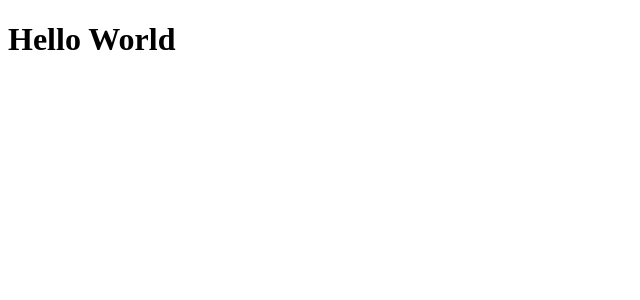
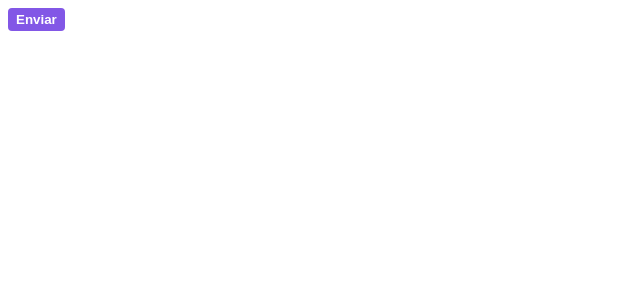
Before and after one commit to devLeticia/shop-nextjs, a Next.js app: page / in a window 1280 px wide. Shown: the top 300 px of the page, without its empty margins (0-640 px from the left). Built offline with nearby package versions, Linux system fonts and the light colour scheme.

Commit message:
stitches config

```diff
--- a/src/pages/_document.tsx
+++ b/src/pages/_document.tsx
@@ -1,5 +1,6 @@
 import { Html, Head, Main, NextScript } from 'next/document'
-//in Next everything is a component, incluind the html, only code we want to be available in the whole project
+//in Next everything is a component, incluind the html, add here only the code we want to be available in the whole project
+//will be loaded in all pages of the app
 export default function Document() {
   return (
     <Html lang='en'>
--- a/src/pages/index.tsx
+++ b/src/pages/index.tsx
@@ -1,5 +1,23 @@
+import { styled } from './styles'
+
+const Button = styled('button', {
+  backgroundColor: '$rocketseat',
+  borderRadius: 4,
+  border: 0,
+  padding: '4px 8px',
+  color: 'white',
+  span: {
+    fontWeight: 'bold',
+  },
+  '&:hover': {
+    filter: 'brightness(0.8)',
+  },
+})
+
 export default function Home() {
   return (
-    <h1>Hello  World</h1>
+    <Button>
+      <span>Enviar</span>
+    </Button>
   )
 }
--- /dev/null
+++ b/src/pages/styles/index.ts
@@ -0,0 +1,19 @@
+import { createStitches } from '@stitches/react'
+
+export const {
+  config,
+  styled,
+  globalCss,
+  keyframes,
+  getCssText,
+  theme,
+  createTheme,
+  css,
+} = createStitches({
+  //global theme
+  theme: {
+    colors: {
+      rocketseat: '#8257e6',
+    },
+  },
+})
```
